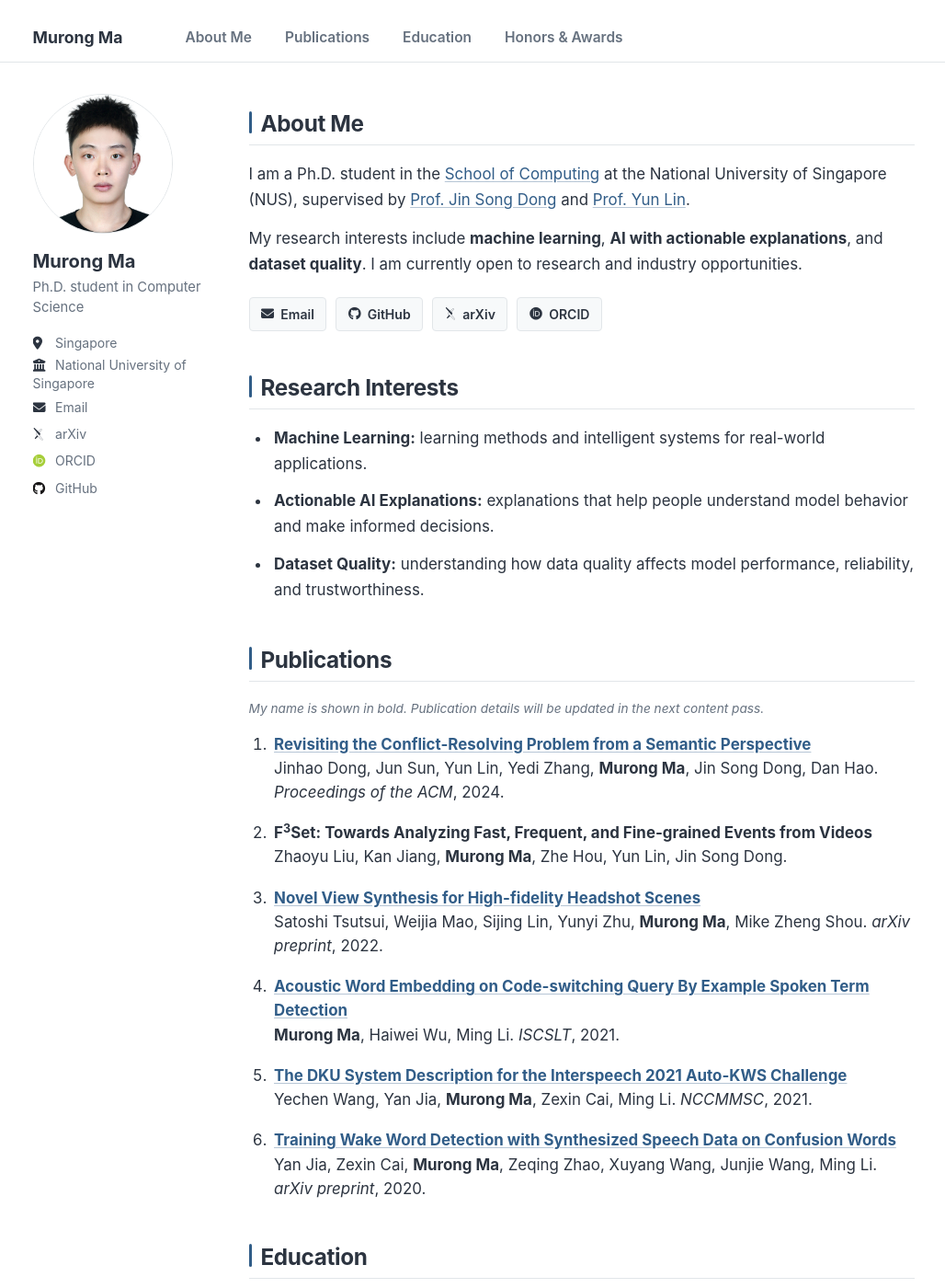
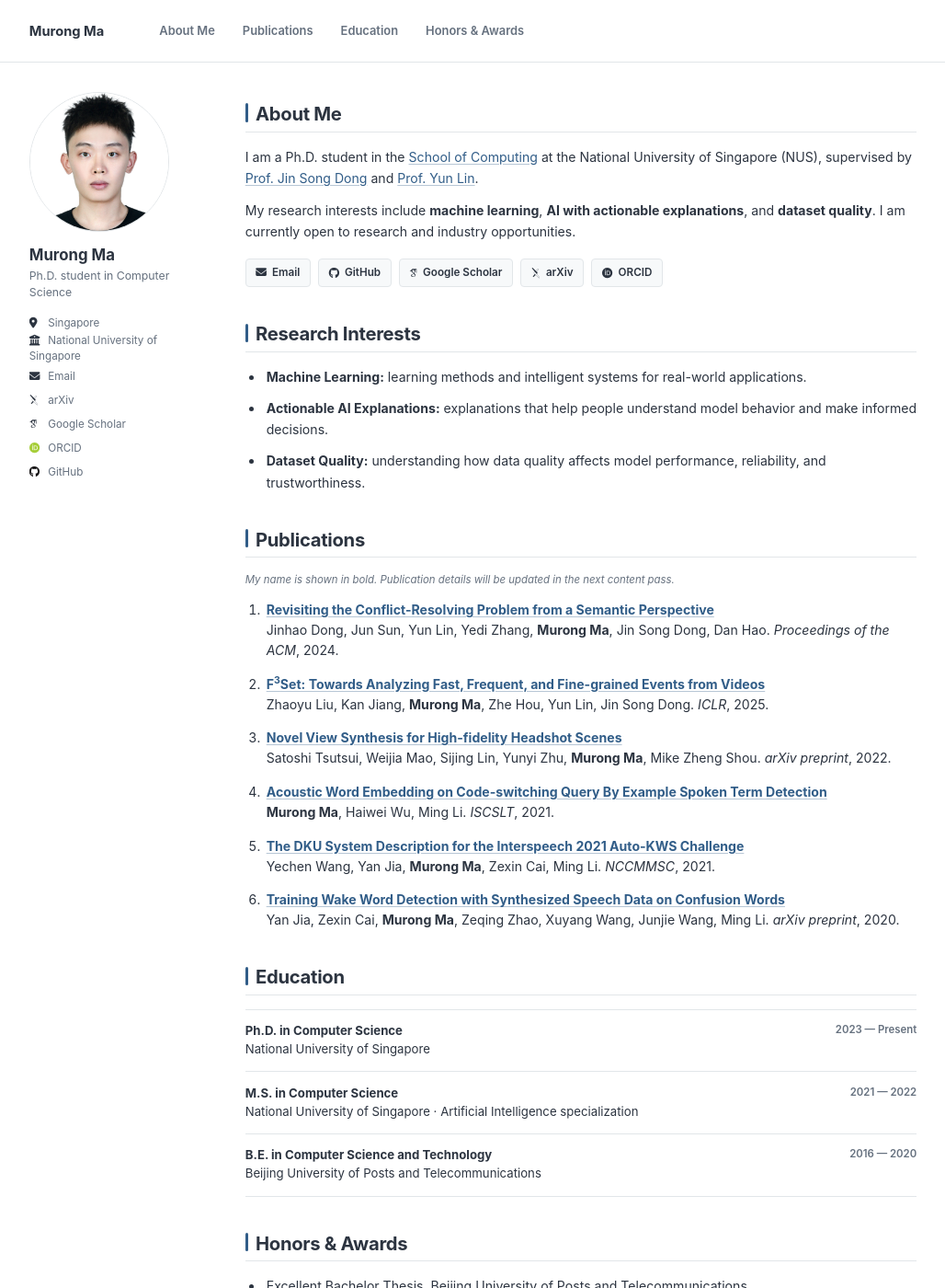
Before and after one commit to M-Myron/m-myron.github.io, a Jekyll site: the page built from _pages/about.md, in a window 1280 px wide and 1400 px high. Shown: the whole window at 92% size, without its empty margins (27-1055 px from the left). Built offline with Jekyll 4.4.1, drawn with Linux system fonts in a browser that asks for light colours; some web fonts are replaced; some of the changed text lies outside the part shown.

Commit message:
Update academic profile details

```diff
--- a/_config.yml
+++ b/_config.yml
@@ -33,7 +33,7 @@ author:
 
   # Academic websites
   arxiv            :  "http://arxiv.org/a/ma_m_5" # URL - Update with the correct link to your profile
-  # googlescholar    : "https://scholar.google.com/citations?user=PS_CX0AAAAAJ"
+  googlescholar    : "https://scholar.google.com/citations?user=RHtWmLgAAAAJ"
   # impactstory      : # URL
   orcid            : "https://orcid.org/0009-0005-6840-8912"
   # semantic         : # URL
--- a/_pages/about.md
+++ b/_pages/about.md
@@ -19,6 +19,7 @@ My research interests include **machine learning**, **AI with actionable explana
 <div class="quick-links">
   <a href="mailto:murongma@u.nus.edu"><i class="fas fa-envelope" aria-hidden="true"></i> Email</a>
   <a href="https://github.com/M-Myron"><i class="fab fa-github" aria-hidden="true"></i> GitHub</a>
+  <a href="https://scholar.google.com/citations?user=RHtWmLgAAAAJ"><i class="ai ai-google-scholar" aria-hidden="true"></i> Google Scholar</a>
   <a href="http://arxiv.org/a/ma_m_5"><i class="ai ai-arxiv" aria-hidden="true"></i> arXiv</a>
   <a href="https://orcid.org/0009-0005-6840-8912"><i class="ai ai-orcid" aria-hidden="true"></i> ORCID</a>
 </div>
@@ -36,8 +37,8 @@ My research interests include **machine learning**, **AI with actionable explana
 1. [**Revisiting the Conflict-Resolving Problem from a Semantic Perspective**](https://dl.acm.org/doi/abs/10.1145/3691620.3694993)<br>
    Jinhao Dong, Jun Sun, Yun Lin, Yedi Zhang, **Murong Ma**, Jin Song Dong, Dan Hao. *Proceedings of the ACM*, 2024.
 
-2. **F<sup>3</sup>Set: Towards Analyzing Fast, Frequent, and Fine-grained Events from Videos**<br>
-   Zhaoyu Liu, Kan Jiang, **Murong Ma**, Zhe Hou, Yun Lin, Jin Song Dong.
+2. [**F<sup>3</sup>Set: Towards Analyzing Fast, Frequent, and Fine-grained Events from Videos**](https://proceedings.iclr.cc/paper_files/paper/2025/hash/1c8e2cd11daf2d0a8c68663d504a841d-Abstract-Conference.html)<br>
+   Zhaoyu Liu, Kan Jiang, **Murong Ma**, Zhe Hou, Yun Lin, Jin Song Dong. *ICLR*, 2025.
 
 3. [**Novel View Synthesis for High-fidelity Headshot Scenes**](https://arxiv.org/abs/2205.15595)<br>
    Satoshi Tsutsui, Weijia Mao, Sijing Lin, Yunyi Zhu, **Murong Ma**, Mike Zheng Shou. *arXiv preprint*, 2022.
@@ -55,11 +56,11 @@ My research interests include **machine learning**, **AI with actionable explana
 
 <div class="education-list">
   <div class="education-item">
-    <div><strong>Ph.D. in Computing</strong><br>National University of Singapore</div>
+    <div><strong>Ph.D. in Computer Science</strong><br>National University of Singapore</div>
     <time>2023 — Present</time>
   </div>
   <div class="education-item">
-    <div><strong>M.S. in Computing</strong><br>National University of Singapore · Artificial Intelligence specialization</div>
+    <div><strong>M.S. in Computer Science</strong><br>National University of Singapore · Artificial Intelligence specialization</div>
     <time>2021 — 2022</time>
   </div>
   <div class="education-item">
--- a/_sass/layout/_profile.scss
+++ b/_sass/layout/_profile.scss
@@ -13,12 +13,13 @@
 html {
   scroll-behavior: smooth;
   scroll-padding-top: 5.5rem;
+  font-size: 15px;
 }
 
 body {
   color: var(--academic-ink);
   background: #fff;
-  font-size: 16px;
+  font-size: 15px;
   line-height: 1.65;
   -webkit-font-smoothing: antialiased;
 }
```
